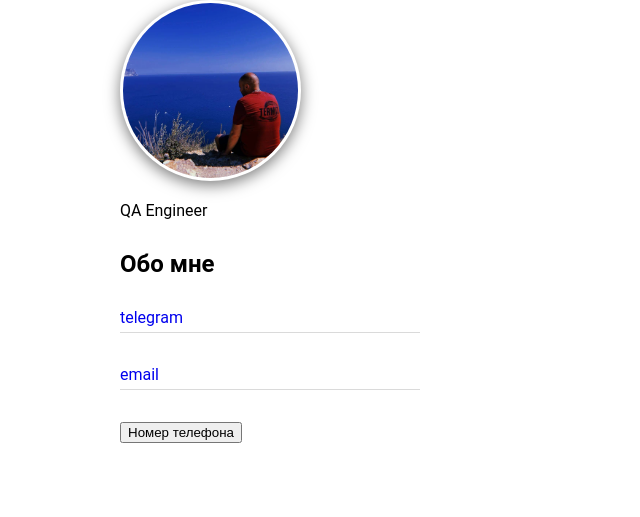
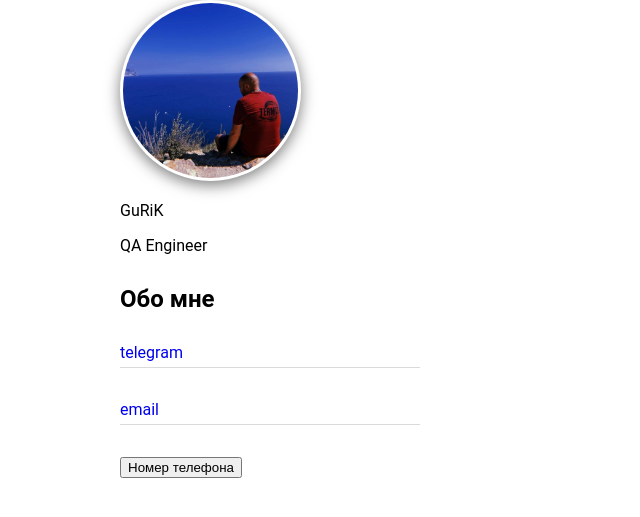
Before and after one commit to Sergey-Gurik-QA/CV, a plain HTML site: page index.html in a window 1280 px wide. Shown: the part 81-598 px from the top of the page, without its empty margins (0-640 px from the left). Drawn offline with Linux system fonts and the light colour scheme.

Commit message:
Добавил НикНейм

```diff
--- a/index.html
+++ b/index.html
@@ -11,7 +11,7 @@
 		<div class="item">
 			<img class="photo" src="1111.jpg" width="175" height="175" alt="фото">
 		</div>
-
+            <p> GuRiK </p>
 			<p>QA Engineer</p>
 
 			<h2>Обо мне</h2>
```
